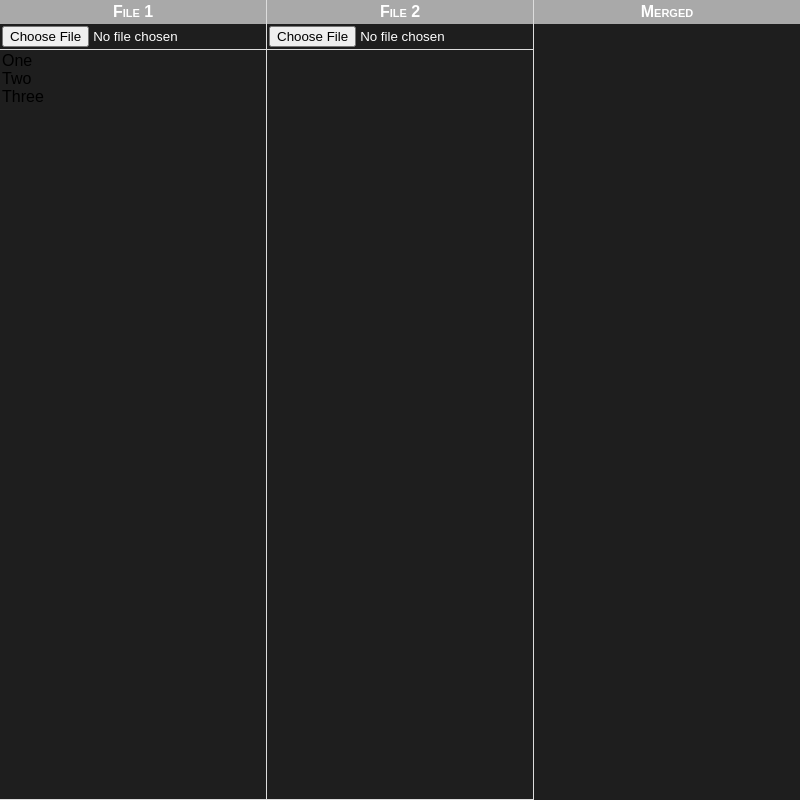
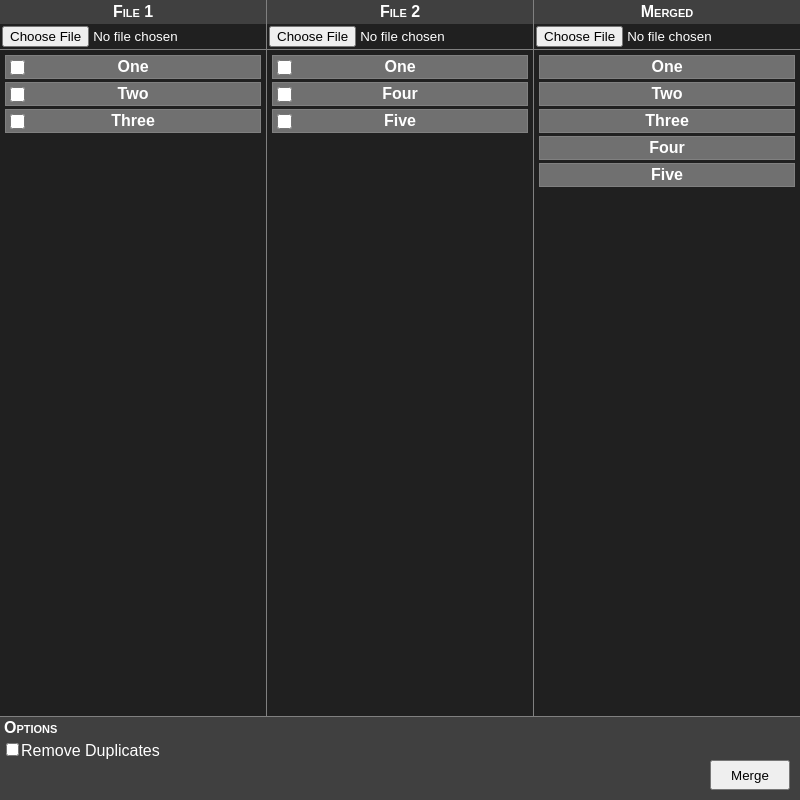
Before and after one commit to jcummings-wsu/CSVMerger, an Electron app: page index.html in a window 800 px wide. Drawn offline with Linux system fonts and the light colour scheme; no server answers.

Commit message:
Drag and drop ordering added
Installed and configured Dragula

```diff
--- a/css/main.css
+++ b/css/main.css
@@ -1,3 +1,8 @@
+* {
+    font-family: sans-serif;
+    color: white;
+}
+
 .pane-group {
   position: absolute;
   top: 0;
@@ -10,7 +15,7 @@
 .pane {
   position: relative;
   overflow-y: auto;
-  border-left: 1px solid #ddd;
+  border-left: 1px solid #808080;
   flex-wrap: wrap;
   display: flex;
   flex-direction: column;
@@ -19,9 +24,16 @@
 .pane:first-child {
   border-left: 0;
 }
+h1 {
+    font-size: 12pt;
+    color: white;
+    font-weight: bold;
+    font-family: sans-serif;
+    font-variant: small-caps;
+}
 .pane-header {
-    size: 12pt;
-    background-color: darkgrey;
+    font-size: 12pt;
+    background-color: #404040;
     color: white;
     text-align: center;
     padding: 3px;
@@ -30,11 +42,11 @@
     font-variant: small-caps;
 }
 .pane-section {
-    border-bottom: 1px solid #ddd;
+    border-bottom: 1px solid #808080;
     padding: 2px;
 }
 .pane-section:first {
-    border-top: 1px solid #ddd;
+    border-top: 1px solid #808080;
 }
 .pane-section:last-of-type {
     flex-grow: 1;
@@ -42,6 +54,11 @@
 
 input[type="file"] {
     color:white;
+}
+input[type="button"]{
+    width:80px;
+    height:30px;
+    color:black;
 }
 .window {
    position: absolute;
@@ -52,7 +69,7 @@ input[type="file"] {
    display: flex;
    font-family: sans-serif;
    flex-direction: column;
-   background-color: rgb(30,30,30);
+   background-color: #202020;
  }
 
  .window-content {
@@ -61,3 +78,51 @@ input[type="file"] {
    display: flex;
    flex: 1;
  }
+
+.columnlist-item {
+     background-color: #707070;
+     border: 1px solid #808080;
+     padding: 2px;
+     margin: 3px;
+     text-align: center;
+     font-weight: 600;
+ }
+ #mergedcolumnlist > .columnlist-item{
+    cursor: move;
+ }
+ #mergedcolumnlist > .columnlist-item:hover {
+    background-color: #808080;
+ }
+ .columnlist-item > input[type="checkbox"] {
+    margin-left: 10px;
+    position: absolute;
+    left: 0;
+    border-radius: 5px;
+    border: 2px solid black;
+    width: 15px;
+    height: 15px;
+    margin-top: 2px;
+ }
+.footer {
+    background-color: #404040;
+}
+.footer * {
+    margin:2px;
+}
+
+.options-pane-group {
+    display:grid;
+    grid-template-columns: 66.6% 33.3%;
+}
+.options-pane {
+    height: 55px;
+}
+.options-pane:last-of-type {
+    text-align: right;
+}
+.options-pane:last-of-type * {
+    position: absolute;
+    right: 0;
+    bottom: 0;
+    margin: 10px;
+}
--- a/index.html
+++ b/index.html
@@ -5,10 +5,39 @@
 	<title>CSVMerger</title>
 
 	<!-- Stylesheets -->
-	<link rel="stylesheet" href="./css/main.css">
+	<link rel="stylesheet" href="./css/main.css"/>
+	<link rel="stylesheet" href="./node_modules/dragula/dist/dragula.css"
 </head>
 
 <body>
+		<script src="./node_modules/dragula/dist/dragula.js"></script>
+
+		<script>
+			const {ipcRenderer} = require('electron');
+
+			ipcRenderer.on('CreateSortable', (event) => {
+				dragula([document.querySelector('#mergedcolumnlist')])
+			});
+
+			window.onload=function() {
+				document.querySelector('#file1').addEventListener('change', fileChanged)
+				document.querySelector('#file2').addEventListener('change', fileChanged)
+			}
+
+			function fileChanged() {
+				var filevals = this.value.split('.');
+				var ext = filevals[filevals.length -1 ];
+
+				if (ext != "csv"){
+					this.value = "";
+					alert("File must be a .csv!")
+				}
+				else {
+
+				}
+			}
+		</script>
+
 	<div class="window">
 		<div class="header">
 
@@ -23,10 +52,10 @@
 					</div>
 
 					<div class="pane-section">
-						<div class="columnlist">
-							<div class="columnlist-item">One</div>
-							<div class="columnlist-item">Two</div>
-							<div class="columnlist-item">Three</div>
+						<div id="columnlist1" class="columnlist">
+							<div class="columnlist-item"><input type="checkbox"/>One</div>
+							<div class="columnlist-item"><input type="checkbox"/>Two</div>
+							<div class="columnlist-item"><input type="checkbox"/>Three</div>
 						</div>
 
 
@@ -36,23 +65,46 @@
 				<div class="pane">
 					<div class="pane-header">File 2</div>
 					<div class="pane-section">
-						<input id="file1" type="file" />
+						<input id="file2" type="file" />
 					</div>
 
 					<div class="pane-section">
-
+						<div id="columnlist2" class="columnlist">
+							<div class="columnlist-item"><input type="checkbox"/>One</div>
+							<div class="columnlist-item"><input type="checkbox"/>Four</div>
+							<div class="columnlist-item"><input type="checkbox"/>Five</div>
+						</div>
 					</div>
 				</div>
 
 				<div class="pane">
 					<div class="pane-header">Merged</div>
-
+					<div class="pane-section">
+						<input id="mergefile" type="file" />
+					</div>
+					<div class="pane-section">
+						<div id="mergedcolumnlist" class="columnlist">
+							<div class="columnlist-item">One</div>
+							<div class="columnlist-item">Two</div>
+							<div class="columnlist-item">Three</div>
+							<div class="columnlist-item">Four</div>
+							<div class="columnlist-item">Five</div>
+						</div>
+					</div>
 				</div>
 			</div>
 		</div>
 
 		<div class="footer">
-
+			<div><h1>Options</h1></div>
+			<div class="options-pane-group">
+				<div class="options-pane">
+					<input type="checkbox"/>Remove Duplicates
+				</div>
+				<div class="options-pane">
+					<input type="button" value="Merge"/>
+				</div>
+			</div>
 		</div>
 	</div>
 </body>
```
Also changed, not shown: main.js (+8 -6 lines).
